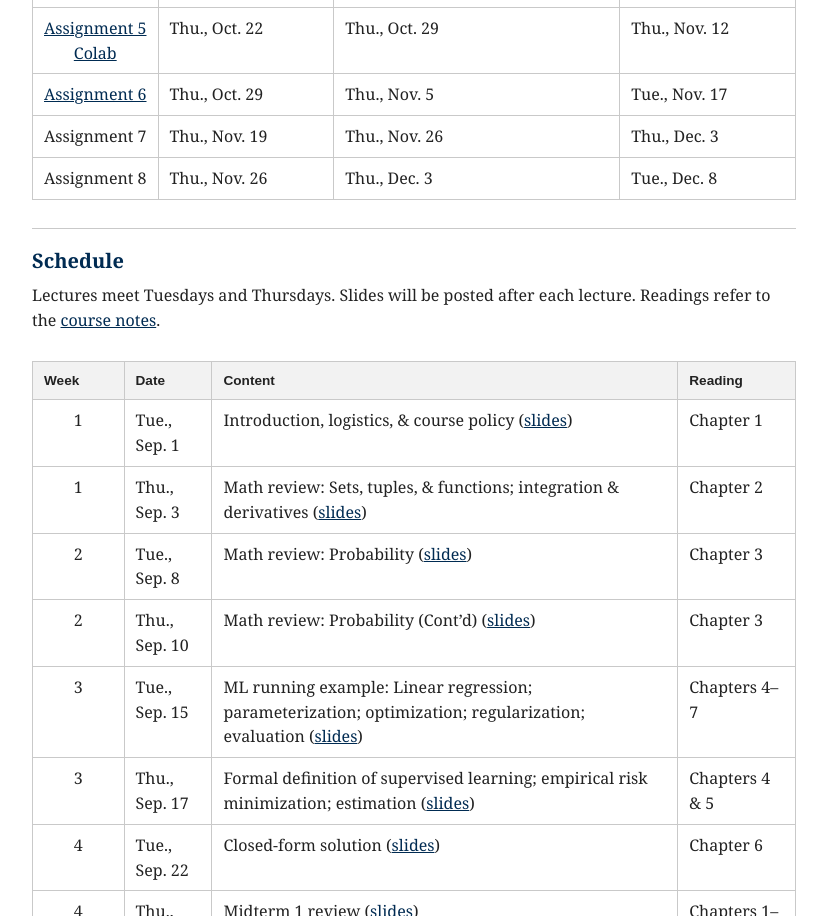
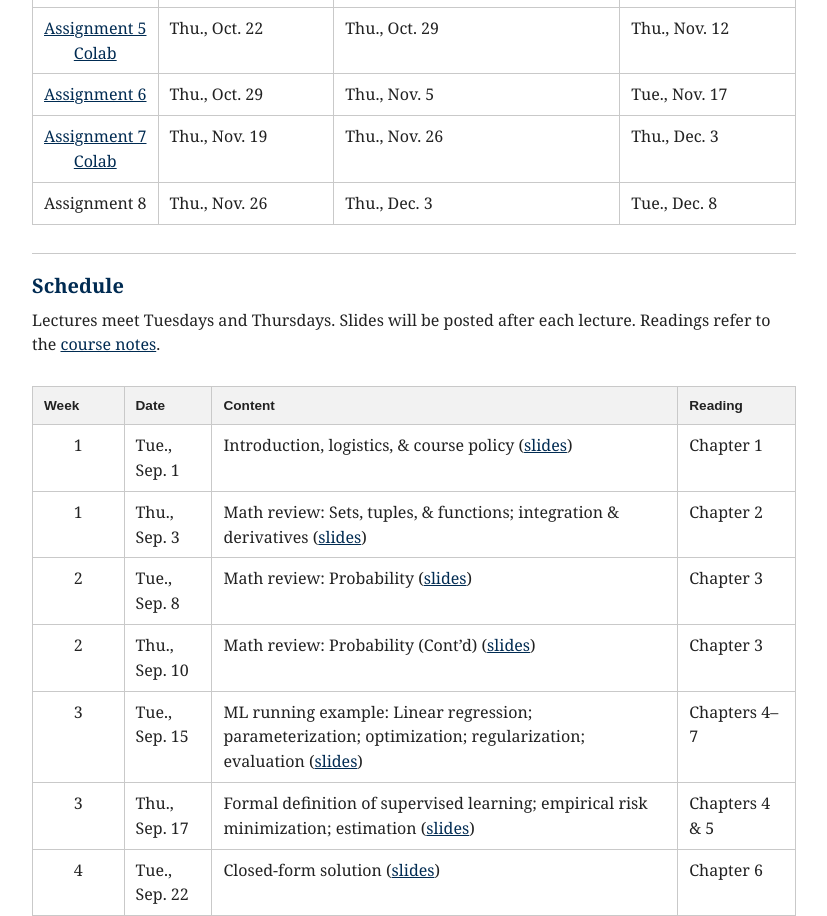
Before and after one commit to xiye17/xiye17.github.io, a plain HTML site: page courses/fa26/index.html in a window 1280 px wide. Shown: the part 2184-3100 px from the top of the page, without its empty margins (226-1053 px from the left). Drawn offline with Linux system fonts and the light colour scheme.

Commit message:
assignment 7

```diff
--- a/courses/fa26/index.html
+++ b/courses/fa26/index.html
@@ -99,7 +99,7 @@
                         <tr><td><a href="assignments/ass4.pdf">Assignment 4</a><br><a href="https://colab.research.google.com/drive/1CR7Nbcw5bAp99CZGsgp4tky4ikzYTGF3">Colab</a></td><td>Tue., Oct. 13</td><td>Tue., Oct. 20</td><td>Tue., Oct. 27</td></tr>
                         <tr><td><a href="assignments/ass5.pdf">Assignment 5</a><br><a href="https://colab.research.google.com/drive/17QJFSNm8Bi967CPbHQWzddXEXSBvK7xS">Colab</a></td><td>Thu., Oct. 22</td><td>Thu., Oct. 29</td><td>Thu., Nov. 12</td></tr>
                         <tr><td><a href="assignments/ass6.pdf">Assignment 6</a></td><td>Thu., Oct. 29</td><td>Thu., Nov. 5</td><td>Tue., Nov. 17</td></tr>
-                        <tr><td>Assignment 7</td><td>Thu., Nov. 19</td><td>Thu., Nov. 26</td><td>Thu., Dec. 3</td></tr>
+                        <tr><td><a href="assignments/ass7.pdf">Assignment 7</a><br><a href="https://colab.research.google.com/drive/1sgzG20dC2IdnN-OPNjPl0MaSpG1v9FOD">Colab</a></td><td>Thu., Nov. 19</td><td>Thu., Nov. 26</td><td>Thu., Dec. 3</td></tr>
                         <tr><td>Assignment 8</td><td>Thu., Nov. 26</td><td>Thu., Dec. 3</td><td>Tue., Dec. 8</td></tr>
                     </tbody>
                 </table>
```
Also changed, not shown: 2 other files.
